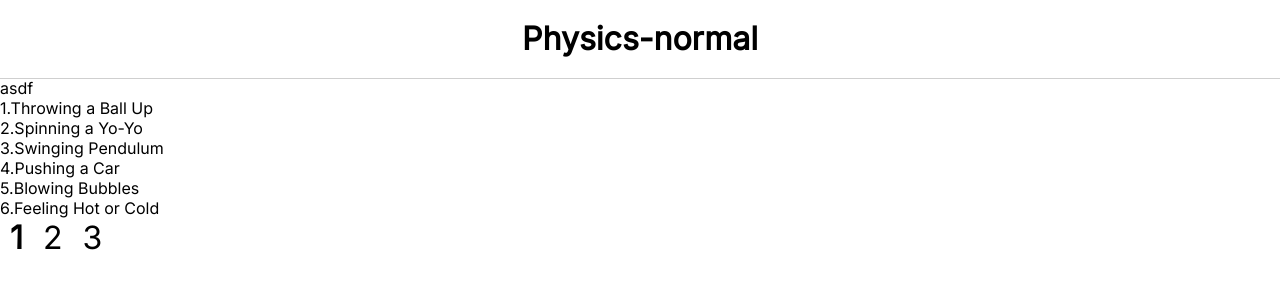
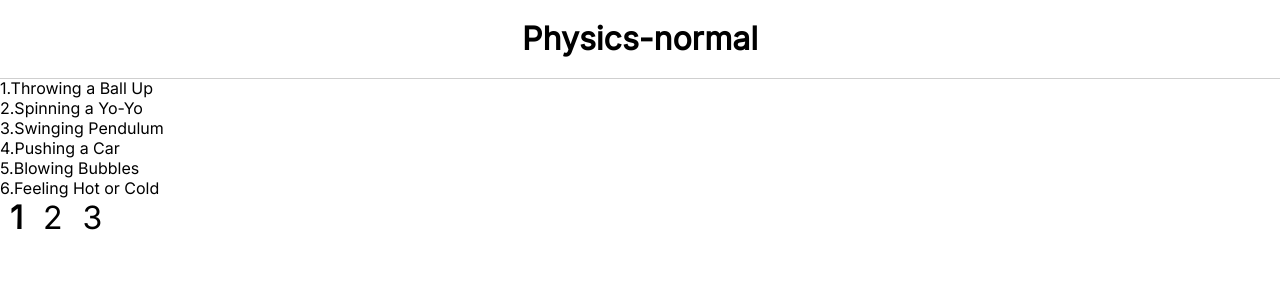
Before and after one commit to BadangGit/PPT-Project, a Vue app in the folder normal/: page / in a window 1280 px wide. Shown: the top 300 px of the page. Built offline with nearby package versions, Linux system fonts and the light colour scheme.

Commit message:
remove test word

```diff
--- a/normal/src/views/mainPage.vue
+++ b/normal/src/views/mainPage.vue
@@ -69,7 +69,6 @@ export default {
 </script>
 
 <template>
-  <div>asdf</div>
   <div :key="renderCount">
     <ItemCard
       v-for="simulCategory in nowPageSimulCategories"
```
